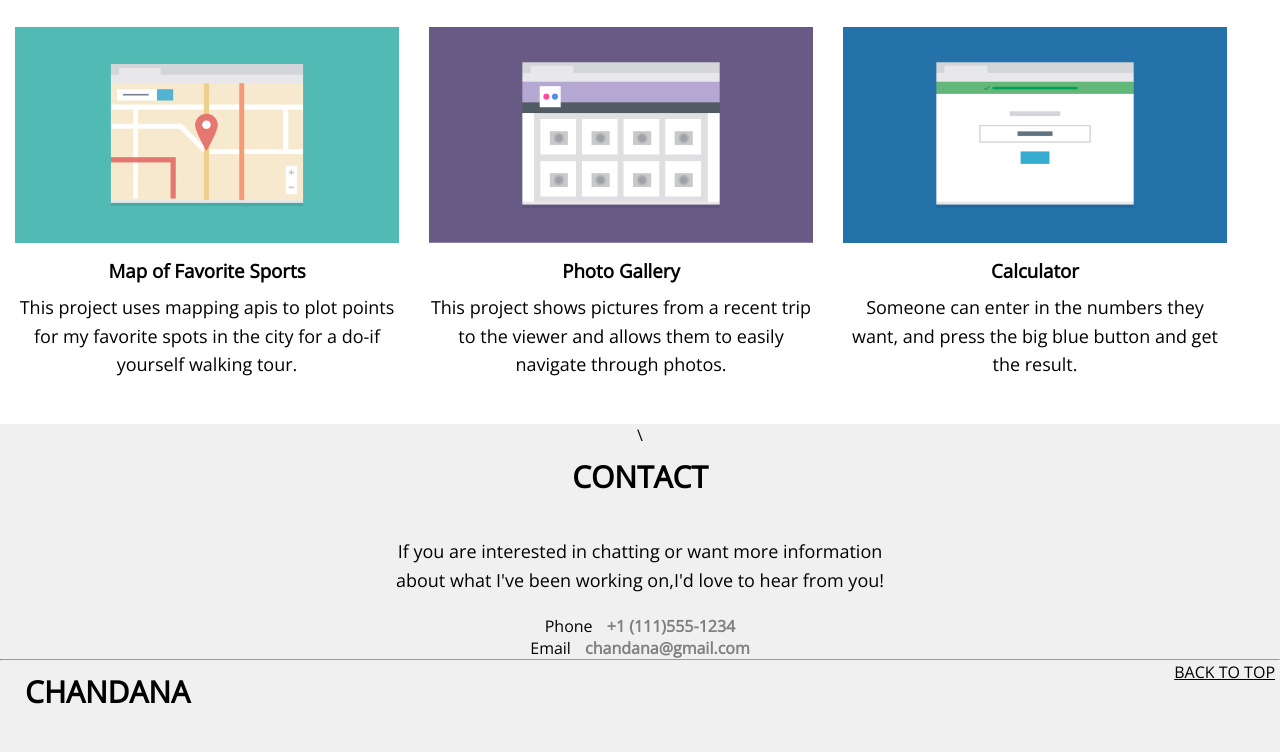
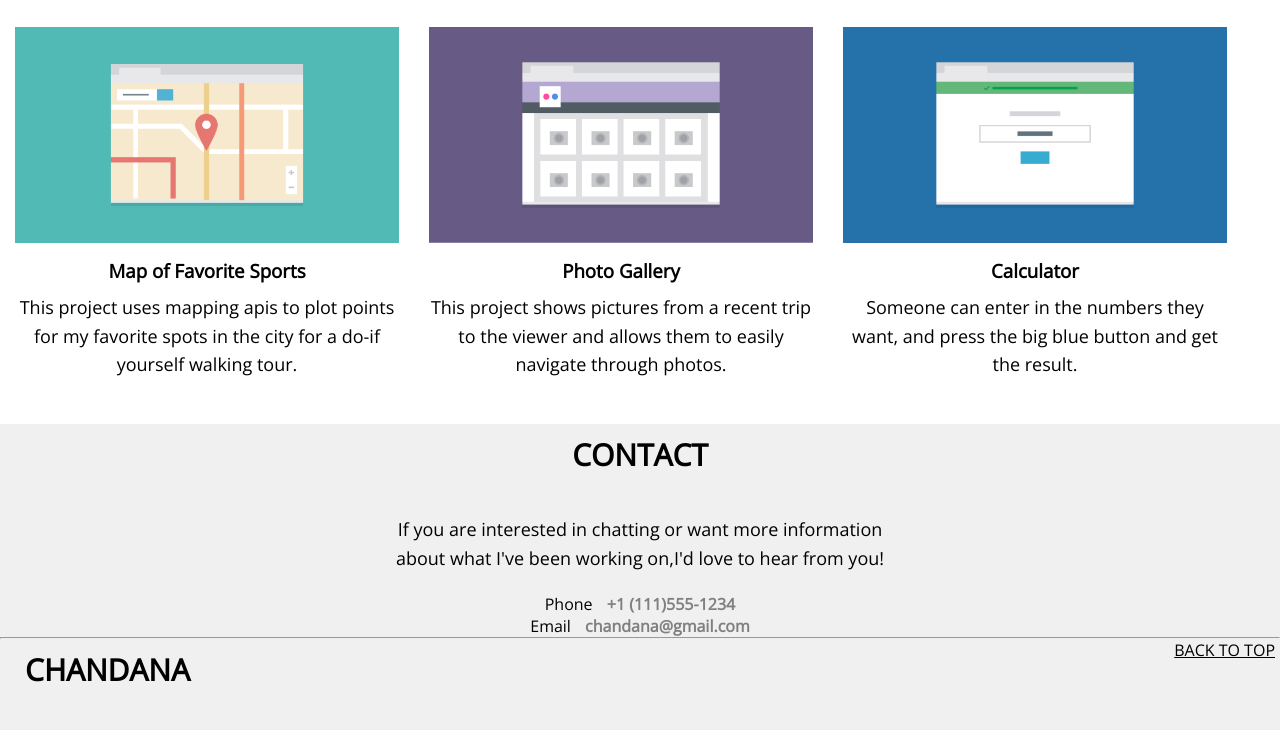
Before and after one commit to chandanaweb/responsive-layout, a plain HTML site: page index.html in a window 1280 px wide. Shown: the part 791-1543 px from the top of the page. After the commit the page ends 1521 px from the top, so only its background shows below. Drawn offline with nearby package versions, Linux system fonts and the light colour scheme.

Commit message:
Update index.html

```diff
--- a/index.html
+++ b/index.html
@@ -60,7 +60,7 @@
         </div>
     </div>
         </main>
-        <footer id="contact">\
+        <footer id="contact">
             <div class="clearfix">
             <h2>Contact</h2>
             <div class="contact-info">
```
